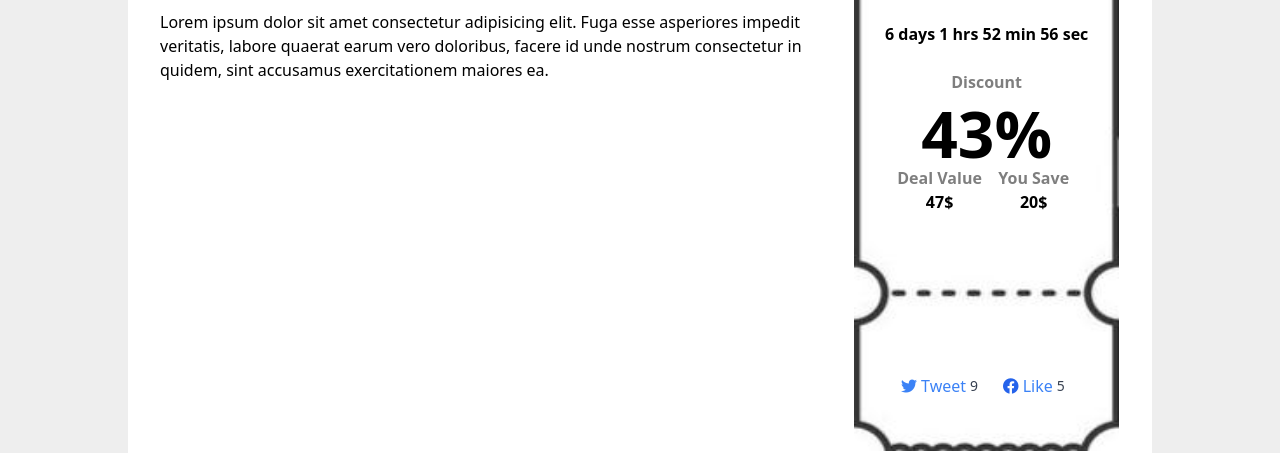
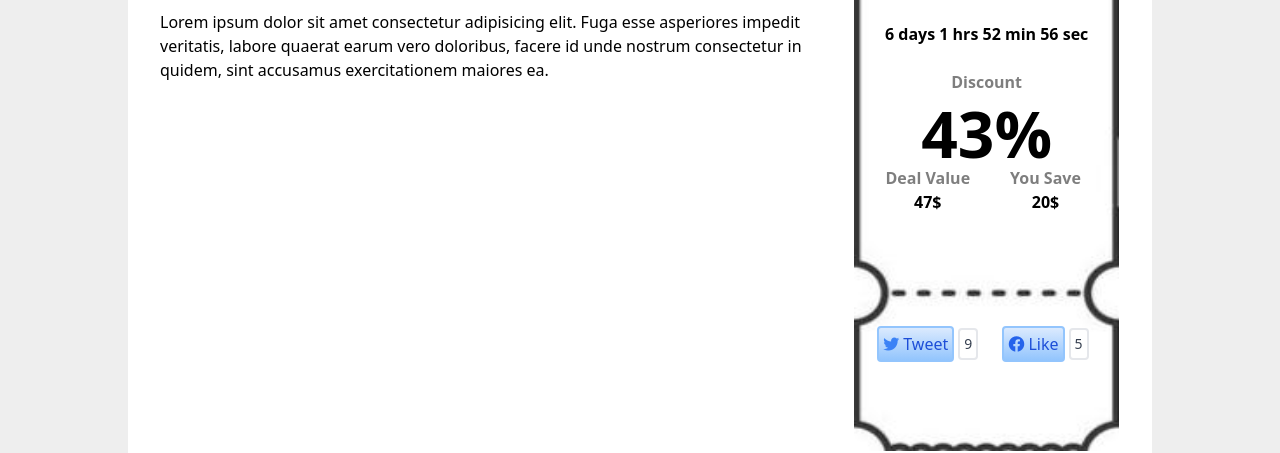
Before and after one commit to notDuyLam/TailwindWeb, a plain HTML site: page index.html in a window 1280 px wide. Shown: the part 381-834 px from the top of the page. Drawn offline with nearby package versions, Linux system fonts and the light colour scheme.

Commit message:
change color like button

```diff
--- a/index.html
+++ b/index.html
@@ -67,23 +67,23 @@
                             <div class="items-center justify-center font-bold opacity-50 p-2 text-[16px] ">Discount</div>
                             <div class="percent items-center justify-center text-[64px] font-[700] p-5 ">43%</div>
 
-                            <div class="top-64 w-4/5 flex">
+                            <div class="top-64 w-4/5 flex w-full">
                                 <div class="ticket-left-col w-1/2 text-center">
                                     <div class="font-bold opacity-50 text-[16px]">Deal Value</div>
                                     <div class="font-bold text-[16px]">47$</div>
                                     <!-- tweet icon with likes -->
-                                    <div class="flex items-center justify-center mt-40 text-[16px]">
-                                        <div class="text-blue-500"><i class="fab fa-twitter text-blue-500 pr-1"></i>Tweet</div>
-                                        <div class="ml-1 text-gray-700 text-sm border-1 border-black-500">9</div>
+                                    <div class="flex items-center justify-center mt-40 md:mt-28 text-[16px]">
+                                        <div class="bg-gradient-to-b from-blue-100 to-blue-300 text-blue-700 border-2 border-blue-300 p-1 rounded" ><i class="fab fa-twitter text-blue-500 pr-1"></i>Tweet</div>
+                                        <div class="ml-1 text-gray-700 text-sm border-2 border-black-900 p-1 rounded">9</div>
                                     </div>
                                 </div>
                                 <div class="ticket-right-col w-1/2 text-center">
                                     <div class="font-bold opacity-50 text-[16px]">You Save</div>
                                     <div class="font-bold text-[16px]">20$</div>
                                     <!-- fb icon with likes -->
-                                    <div class="flex items-center justify-center mt-40 text-[16px]">
-                                        <div class="text-blue-500"><i class="fab fa-facebook text-blue-600 pr-1 "></i>Like</div>
-                                        <div class="ml-1 text-gray-700 text-sm border-1 border-black-500">5</div>
+                                    <div class="flex items-center justify-center mt-40 md:mt-28 text-[16px]">
+                                        <div class="bg-gradient-to-b from-blue-100 to-blue-300 text-blue-700 border-2 border-blue-300 p-1 rounded"><i class="fab fa-facebook text-blue-600 pr-1 "></i>Like</div>
+                                        <div class="ml-1 text-gray-700 text-sm border-2 border-black-900 p-1 rounded">5</div>
                                     </div>
 
                                 </div>
```
